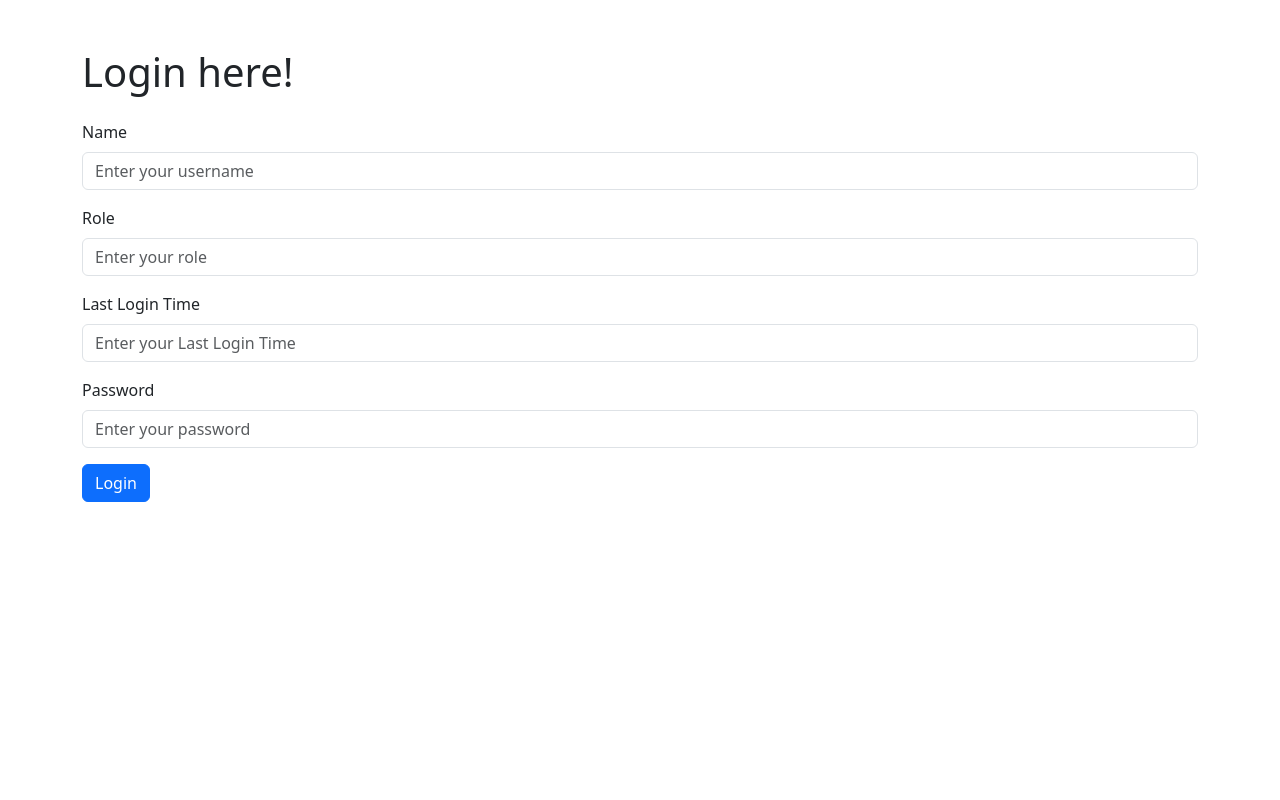
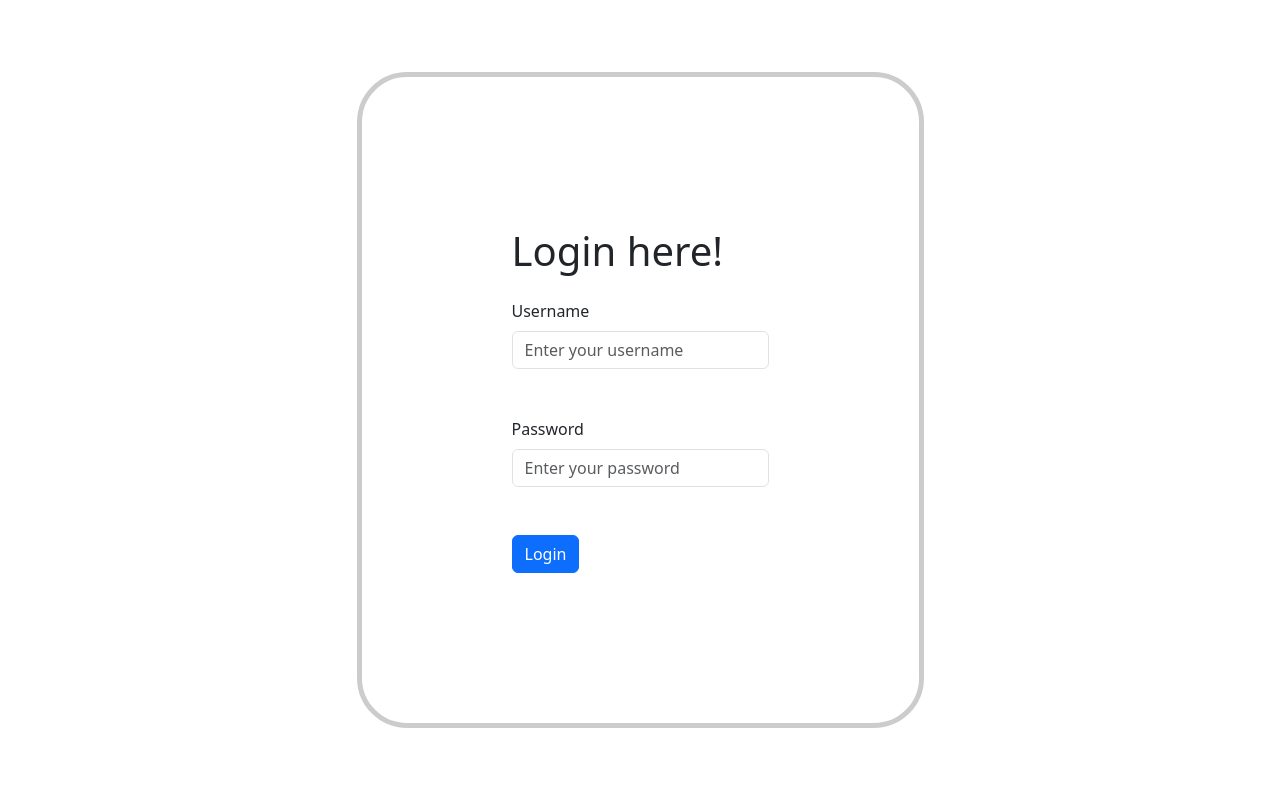
Before and after one commit to Imasha-Senadheera/Karunarathne-Industry, a PHP site: page /login.php in a window 1280 px wide. Run offline with PHP 8.4, Linux system fonts and the light colour scheme.

Commit message:
9th Commit

```diff
--- a/log1/login.php
+++ b/log1/login.php
@@ -1,103 +1,97 @@
 <?php
-$login = 0;
-$invalid = 0;
+$invalid = false;
 
-$currentTime = date("H:i");
+// Set the desired time zone
+date_default_timezone_set("Asia/Colombo"); // Time zone in Sri Lanka (GMT+5:30)
+
+// Get the current time and date
+$currentTimestamp = time();
+$currentHour = date("H", $currentTimestamp);
+$currentMinute = date("i", $currentTimestamp);
 
 if ($_SERVER['REQUEST_METHOD'] == 'POST') {
     include 'connect.php';
-    $username = $_POST['UserName'];
-    $password = $_POST['Password'];
-    $role = $_POST['Role'];
-    $lastLogTime = $_POST['LastLoginTime'];
 
-    $sql = "SELECT * FROM `login` WHERE UserName = '$username' AND Password = '$password'";
+    $username = $_POST['username'];
+    $password = $_POST['password'];
+
+    $sql = "SELECT * FROM `Cashiers` WHERE Username = '$username' AND Password = '$password'";
     $result = mysqli_query($con, $sql);
 
     if ($result) {
         $num = mysqli_num_rows($result);
         if ($num > 0) {
             $row = mysqli_fetch_assoc($result);
-            $lastLoginTime = strtotime($row['LastLoginTime']);
-            $allowedStartTime = strtotime("08:00");
-            $allowedEndTime = strtotime("18:00");
 
-            if ($lastLoginTime >= $allowedStartTime && $lastLoginTime <= $allowedEndTime) {
-                $login = 1;
+            // Check if it's within allowed login hours (8am - 6pm)
+            if (($currentHour > 8 || ($currentHour == 8 && $currentMinute >= 0)) &&
+                $currentHour < 18) {
                 session_start();
-                $_SESSION['UserName'] = $row['UserName'];
-                $_SESSION['Role'] = $row['Role'];
-                $_SESSION['LastLoginTime'] = $row['LastLoginTime'];
-                header('location:stock.php');
+                $_SESSION['username'] = $row['Username'];
+                $_SESSION['role'] = $row['Role'];
+                $_SESSION['lastLoginTime'] = $row['LastLoginTime'];
+                header('Location: stock.php');
+                exit();
             } else {
-                $invalid = 2; // Set an additional error code for time restriction
+                // Outside allowed login hours
+                $invalid = true;
             }
         } else {
-            $invalid = 1;
+            $invalid = true;
         }
+    } else {
+        // Debugging: Output the MySQL error if there is one
+        echo "MySQL Error: " . mysqli_error($con);
     }
 }
 ?>
 
-<!doctype html>
+<!DOCTYPE html>
 <html lang="en">
 <head>
-    <meta charset="utf-8">
-    <meta name="viewport" content="width=device-width, initial-scale=1">
+    <meta charset="UTF-8">
+    <meta name="viewport" content="width=device-width, initial-scale=1.0">
     <title>Login Page</title>
-    <link href="https://cdn.jsdelivr.net/npm/bootstrap@5.3.1/dist/css/bootstrap.min.css" rel="stylesheet" integrity="sha384-4bw+/aepP/YC94hEpVNVgiZdgIC5+VKNBQNGCHeKRQN+PtmoHDEXuppvnDJzQIu9" crossorigin="anonymous">
+    <link rel="stylesheet" href="https://cdn.jsdelivr.net/npm/bootstrap@5.3.1/dist/css/bootstrap.min.css">
+    <style>
+        /* Center the form */
+        .login-container {
+            display: flex;
+            justify-content: center;
+            align-items: center;
+            height: 100vh; /* Adjust the height as needed */
+        }
+
+        /* Add border around the form */
+        .login-form {
+            border: 5px solid #ccc;
+            padding: 150px;
+            border-radius: 50px;
+        }
+    </style>
 </head>
 <body>
-    <div class="container mt-5">
+    <div class="login-container">
+        <div class="login-form">
             <h1 class="mb-4">Login here!</h1>
-        <?php if ($invalid === 2): ?>
+            <?php if ($invalid): ?>
                 <div class="alert alert-danger" role="alert">
-                You cannot log in outside of the allowed time range (8:00 AM - 6:00 PM).
+                    Invalid username or password, or login outside allowed hours.
                 </div>
             <?php endif; ?>
             <form action="login.php" method="post">
-            <div class="mb-3">
-                <label for="userName" class="form-label">Name</label>
-                <input type="text" class="form-control" placeholder="Enter your username" name="UserName">
+                <div class="mb-5">
+                    <label for="username" class="form-label">Username</label>
+                    <input type="text" class="form-control" placeholder="Enter your username" name="username" required>
                 </div>
-
-            <div class="mb-3">
-                <label for="Role" class="form-label">Role</label>
-                <input type="text" class="form-control" placeholder="Enter your role" name="Role">
+                <div class="mb-5">
+                    <label for="password" class="form-label">Password</label>
+                    <input type="password" class="form-control" placeholder="Enter your password" name="password" required>
                 </div>
-
-            <div class="mb-3">
-                <label for="LastLoginTime" class="form-label">Last Login Time</label>
-                <input type="text" class="form-control" placeholder="Enter your Last Login Time" name="LastLoginTime">
-            </div>
-
-            <div class="mb-3">
-                <label for="userPassword" class="form-label">Password</label>
-                <input type="password" class="form-control" placeholder="Enter your password" name="Password">
-            </div>
-
                 <button type="submit" class="btn btn-primary">Login</button>
             </form>
         </div>
-
-    <?php if ($invalid === 1): ?>
-        <div class="container mt-3">
-            <div class="alert alert-danger alert-dismissible fade show" role="alert">
-                <strong>Ohh NO Sorry!</strong> Invalid data!
-                <button type="button" class="btn-close" data-bs-dismiss="alert" aria-label="Close"></button>
     </div>
-        </div>
-    <?php endif; ?>
-
-    <?php if ($login): ?>
-        <div class="container mt-3">
-            <div class="alert alert-success alert-dismissible fade show" role="alert">
-                <strong>Success!</strong> You are successfully logged in!
-                <button type="button" class="btn-close" data-bs-dismiss="alert" aria-label="Close"></button>
-            </div>
-        </div>
-    <?php endif; ?>
-
-    <script src="https://cdn.jsdelivr.net/npm/bootstrap@5.3.1/dist/js/bootstrap.bundle.min.js" integrity="sha384-HwwvtgBNo3bZJJLYd8oVXjrBZt8cqVSpeBNS5n7C8IVInixGAoxmnlMuBnhbgrkm" crossorigin="anonymous"></script>
+    <script src="https://cdn.jsdelivr.net/npm/bootstrap@5.3.1/dist/js/bootstrap.bundle.min.js"></script>
 </body>
 </html>
```
Also changed, not shown: log1/cashier_dashboard.php (added, +19 -0 lines), log1/login_process.php (added, +30 -0 lines). Lines whose indentation alone changed are shown as unchanged.
